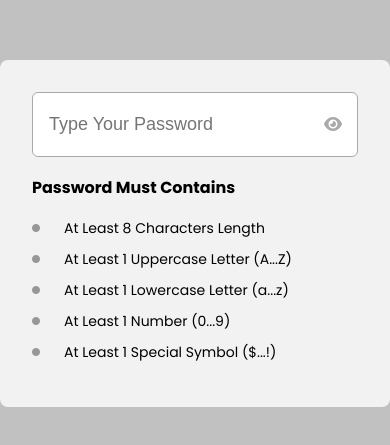
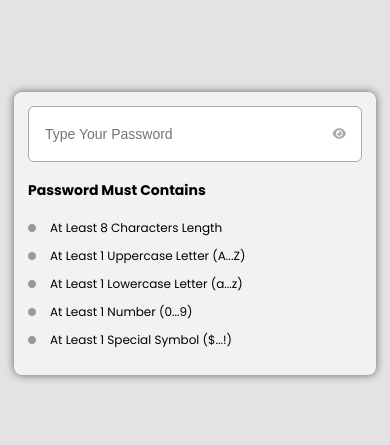
Before and after one commit to AslanReza/Vanilla-Js-Mini-Projects, a plain HTML site: page 5 - Password Validation Check/index.html in a window 390 px wide. Shown: the part 189-634 px from the top of the page. Drawn offline with Linux system fonts and the light colour scheme.

Commit message:
Make Password Validation Project Responsive & Add Favicon

```diff
--- a/5 - Password Validation Check/index.html
+++ b/5 - Password Validation Check/index.html
@@ -2,6 +2,12 @@
 <html lang="en">
   <head>
     <meta charset="UTF-8" />
+
+    <link
+      rel="shortcut icon"
+      href="./vendor/images/png/validation.png"
+      type="image/x-icon"
+    />
     <link rel="stylesheet" href="./style.css" />
     <meta name="viewport" content="width=device-width, initial-scale=1.0" />
     <title>Password Validation Check</title>
--- a/5 - Password Validation Check/style.css
+++ b/5 - Password Validation Check/style.css
@@ -24,13 +24,14 @@ body {
   justify-content: center;
   align-items: center;
   min-height: 100vh;
-  background-color: #c1c1c1;
+  background-color: #e3e3e3;
 }
 .main_wrapper {
   background-color: #f2f2f2;
   width: 450px;
   font-family: "Poppins_Regular";
   padding: 32px;
+  box-shadow: 0px 0px 8px #636363;
   border-radius: 8px;
 }
 .main_wrapper .password_section {
@@ -77,14 +78,34 @@ body {
   color: #979797;
   width: 16px;
 }
-.password_requirement li.valid i{
-    font-size: 16px;
-    color:#22B532 ;
+.password_requirement li.valid i {
+  font-size: 16px;
+  color: #22b532;
 }
 .password_requirement li span {
   margin-left: 16px;
 }
-.password_requirement li.valid span{
+.password_requirement li.valid span {
+  font-size: 14px;
+  color: #808080;
+}
+@media screen and (max-width: 524px) {
+  body,
+  .main_wrapper {
+    padding: 14px;
+  }
+  .main_wrapper .password_section {
+    height: 56px;
+  }
+  .password_section input,
+  .content_section p {
     font-size: 14px;
-    color:#808080 ;
+  }
+  .password_section i,
+  .password_requirement li {
+    font-size: 12px;
+  }
+  .password_requirement li span {
+    margin-left: 6px;
+  }
 }
```
Also changed, not shown: 5 - Password Validation Check/vendor/images/png/validation.png (added).
